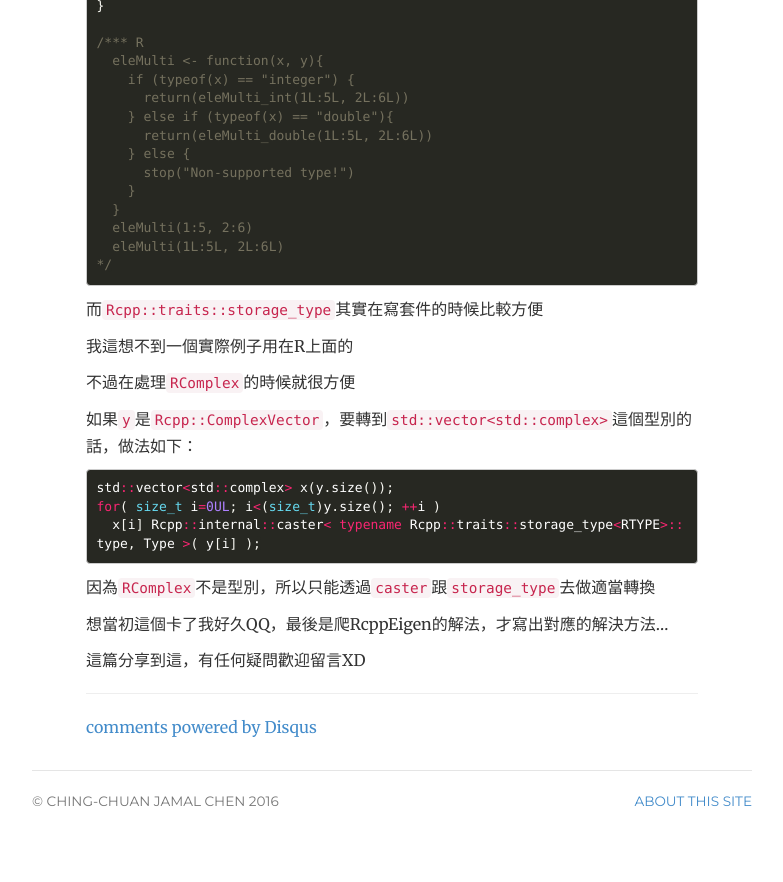
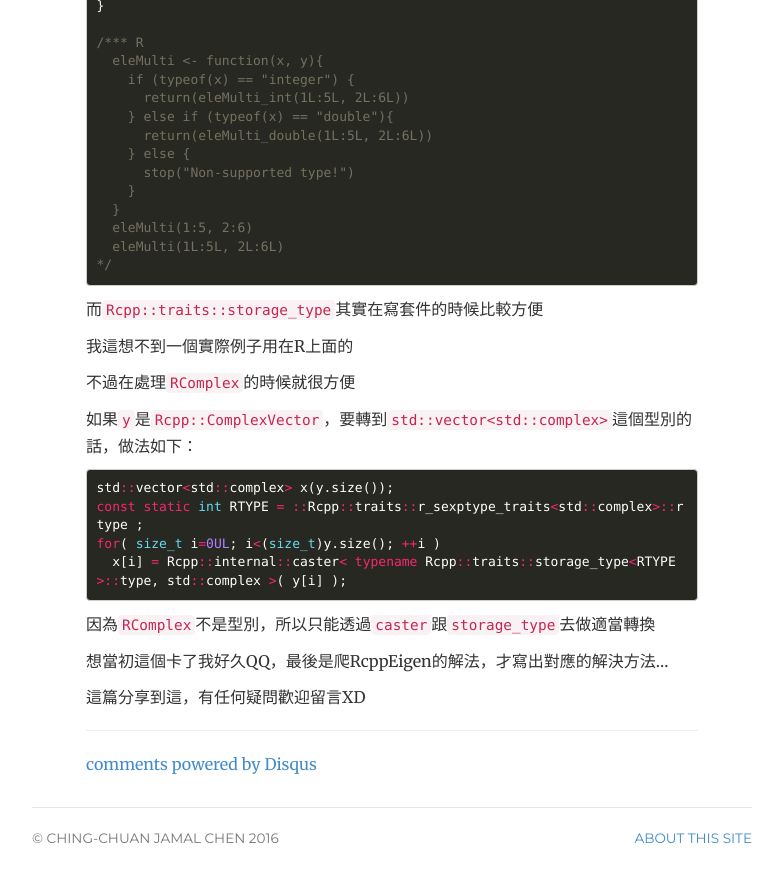
Before and after one commit to chengyucatch/chingchuan-chen.github.com, a Jekyll site: the page built from _posts/2017-03-12-Rcpp-type-template.md, in a window 1280 px wide and 900 px high, scrolled down 1185 px. Shown: the top 882 px of the window, without its empty margins (248-1031 px from the left). Built offline with Jekyll 4.4.1, drawn with Linux system fonts in a browser that asks for light colours; comment, search, counter and statistics services are not loaded.

Commit message:
fix code error

````diff
--- a/_posts/2017-03-12-Rcpp-type-template.md
+++ b/_posts/2017-03-12-Rcpp-type-template.md
@@ -82,8 +82,9 @@ SEXP eleMulti_int(Rcpp::IntegerVector x, Rcpp::IntegerVector y) {
 
 ``` c++
 std::vector<std::complex> x(y.size());
+const static int RTYPE = ::Rcpp::traits::r_sexptype_traits<std::complex>::rtype ;
 for( size_t i=0UL; i<(size_t)y.size(); ++i )
-  x[i] Rcpp::internal::caster< typename Rcpp::traits::storage_type<RTYPE>::type, Type >( y[i] );
+  x[i] = Rcpp::internal::caster< typename Rcpp::traits::storage_type<RTYPE>::type, std::complex >( y[i] );
 ```
 
 因為`RComplex`不是型別，所以只能透過`caster`跟`storage_type`去做適當轉換
````
